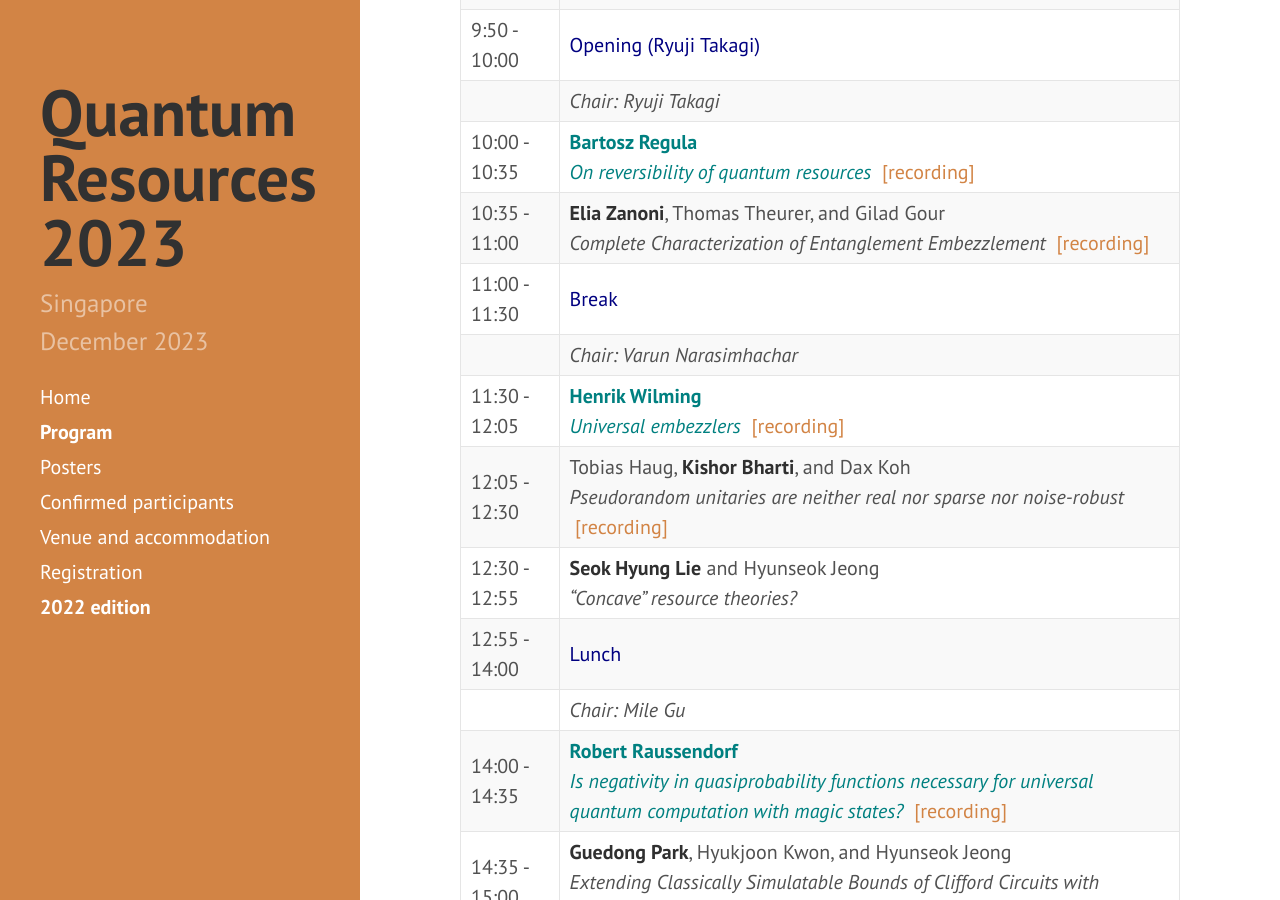
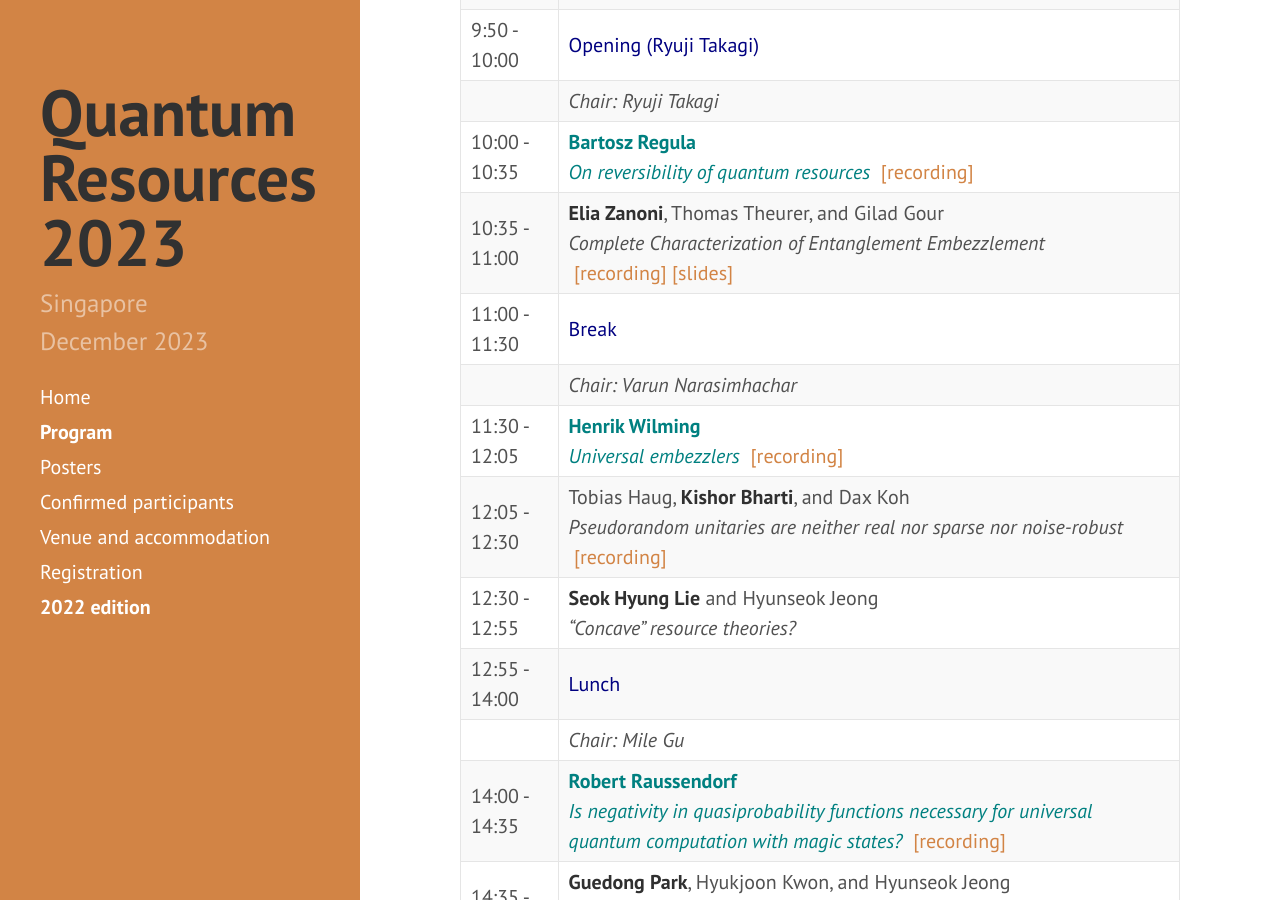
Before and after one commit to RyujiPat2/RyujiPat2.github.io, a Jekyll site: the page built from program.md, in a window 1280 px wide and 900 px high, scrolled down 611 px. Built offline with Jekyll 4.4.1, drawn with Linux system fonts in a browser that asks for light colours; nearby versions of some CDN libraries.

Commit message:
Update program.md

```diff
--- a/program.md
+++ b/program.md
@@ -23,7 +23,7 @@ order: 2
 | 9:50 - 10:00   | <span class="p-invited">Opening (Ryuji Takagi)</span>     |
 || *Chair: Ryuji Takagi* |
 | 10:00 - 10:35  | <span class="p-contrib"><b>Bartosz Regula</b><br /><i>On reversibility of quantum resources</i> <a href="https://youtu.be/ywH07ehpjE4?si=udxnEm2KLUs3pq9h">&nbsp;[recording]</a> </span>                     |
-| 10:35 - 11:00 | **Elia Zanoni**, Thomas Theurer, and Gilad Gour<br /><i>Complete Characterization of Entanglement Embezzlement</i>  <a href="https://youtu.be/3fTw_M70Q38?si=p-xGXBmLPvBnfMoU">&nbsp;[recording]</a>                         |
+| 10:35 - 11:00 | **Elia Zanoni**, Thomas Theurer, and Gilad Gour<br /><i>Complete Characterization of Entanglement Embezzlement</i>  <a href="https://youtu.be/3fTw_M70Q38?si=p-xGXBmLPvBnfMoU">&nbsp;[recording]</a><a href="https://drive.google.com/file/d/1A_iCf0IQip1TEHMD4L3t9cP9htxja4Sw/view?usp=sharing">&nbsp;[slides]</a>                          |
 | 11:00 - 11:30 | <span class="p-invited">Break</span>                            |
 || *Chair: Varun Narasimhachar* |
 | 11:30 - 12:05 | <span class="p-contrib"><b>Henrik Wilming</b><br /><i>Universal embezzlers</i> <a href="https://youtu.be/_CiIxCKCsOA?si=Az4DlbsaQsa6dWvB">&nbsp;[recording]</a> </span>                      |
```
